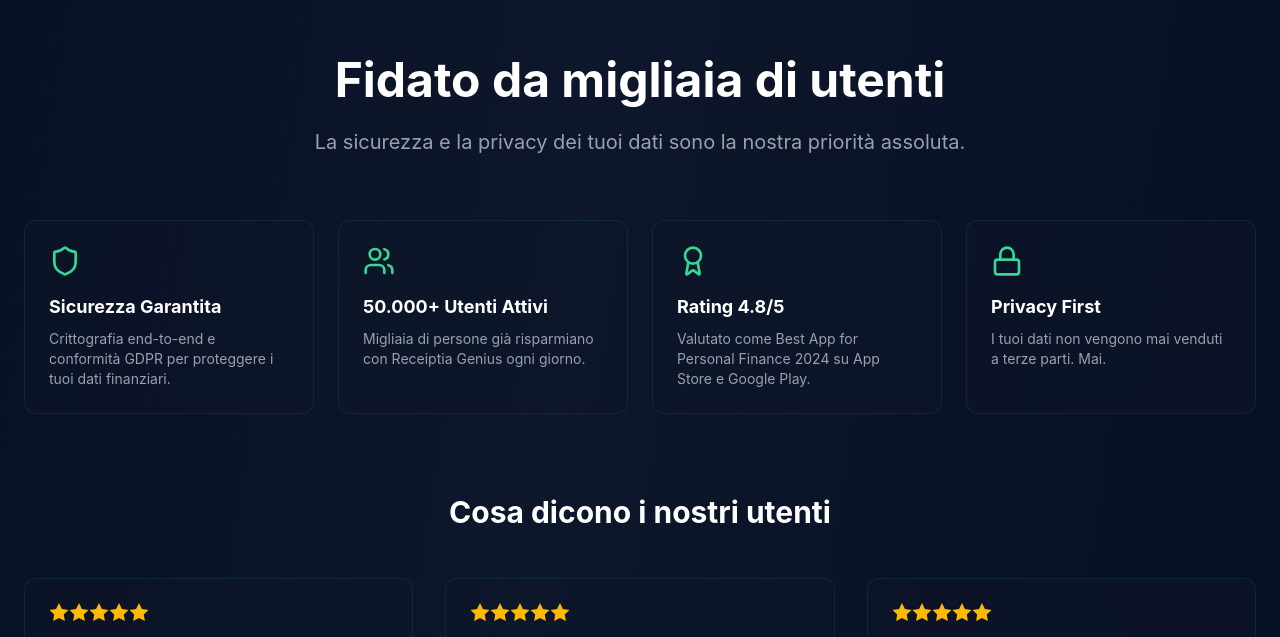
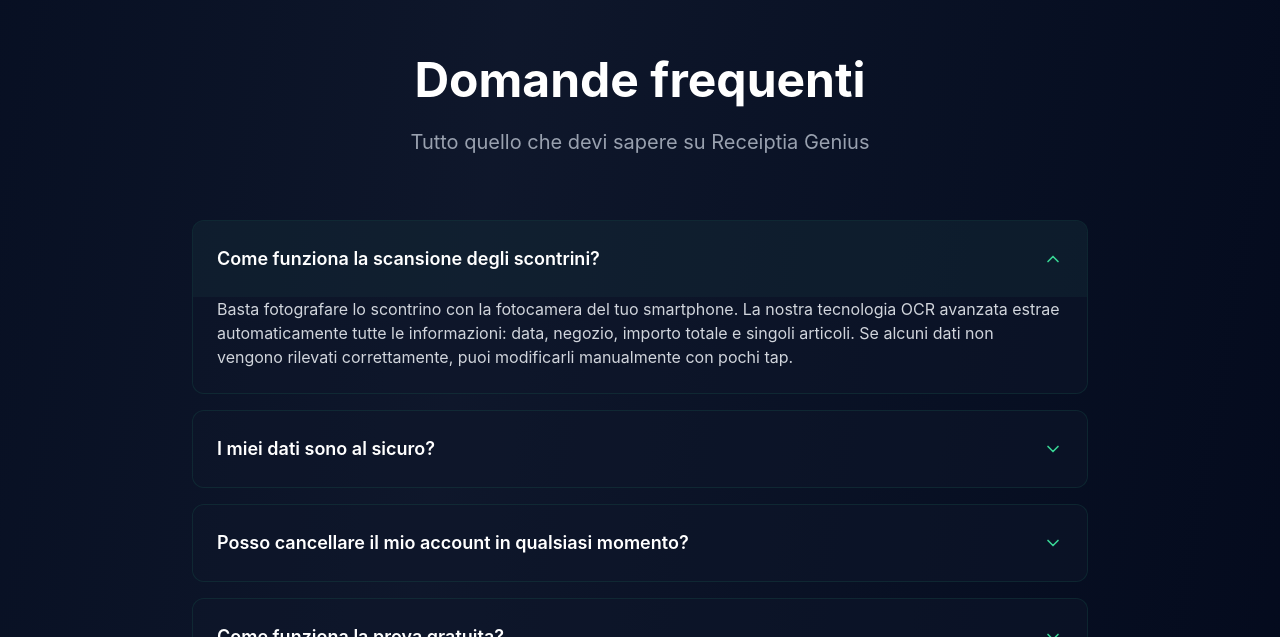
Before and after one commit to diegoaldighieri/Scrum, a Next.js app: page / in a window 1280 px wide. Shown: the part 4383-5020 px from the top of the page. Built offline with nearby package versions, Linux system fonts and the light colour scheme.

Commit message:
sistemato roba che non abbiamo

```diff
--- a/src/app/page.tsx
+++ b/src/app/page.tsx
@@ -5,7 +5,7 @@
 import Features from "@/components/Features";
 import HowItWorks from "@/components/HowItWorks";
 import Pricing from "@/components/Pricing";
-import Trust from "@/components/Trust";
+
 import FAQ from "@/components/FAQ";
 import CTA from "@/components/CTA";
 import Footer from "@/components/Footer";
@@ -35,7 +35,7 @@
             <Features />
             <HowItWorks />
             <Pricing />
-            <Trust />
+
             <FAQ />
             <CTA />
             <Footer />
```
Also changed, not shown: src/components/Trust.tsx (+8 -7 lines).
